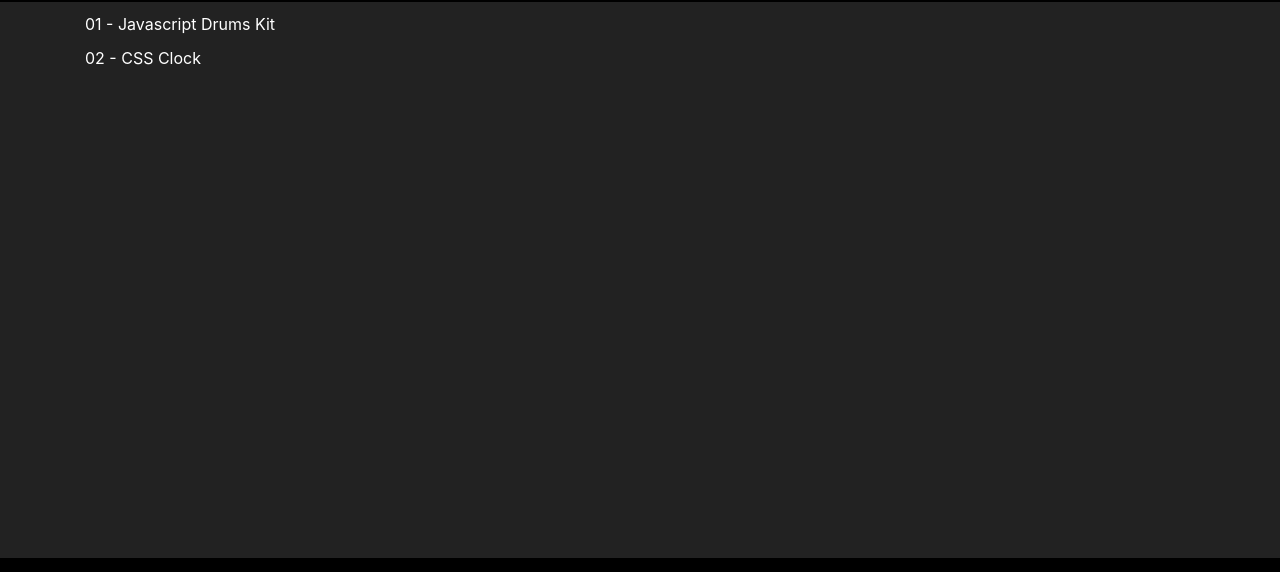
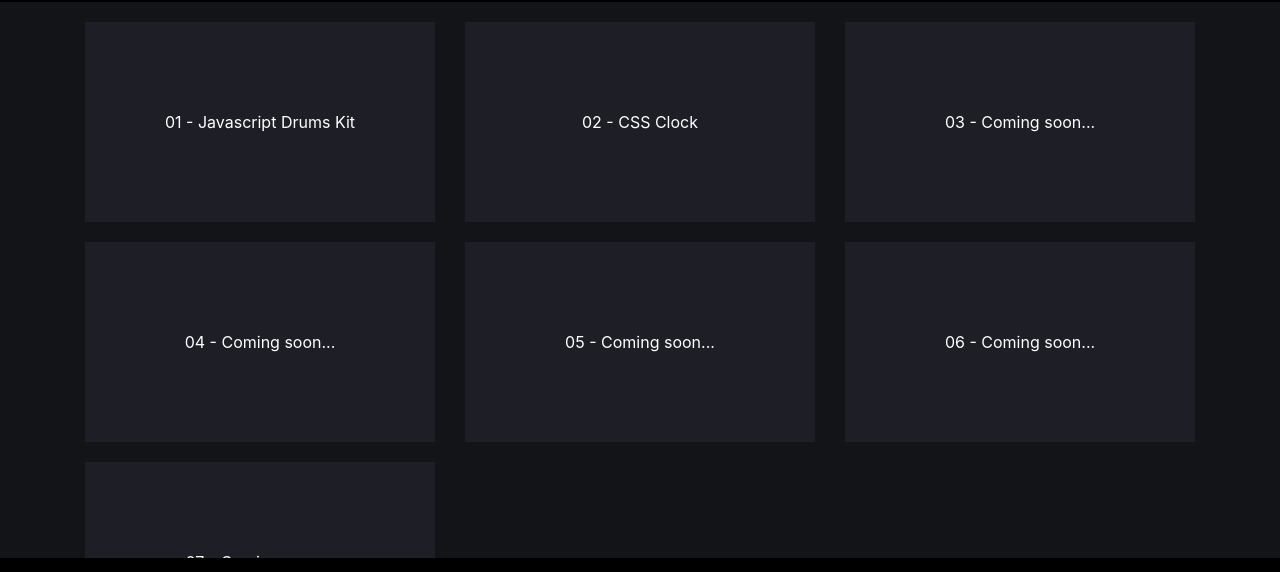
Before and after one commit to jesusriosdev/javascript30, a website: page index.html in a window 1280 px wide. Shown: the part 62-634 px from the top of the page. Drawn offline with Linux system fonts and the light colour scheme.

Commit message:
divs from main section

```diff
--- a/css/styles.css
+++ b/css/styles.css
@@ -1,39 +1,32 @@
+/* GENERAL */
 :root {
-    --body-bg-color: #222;
+    --body-bg-color: #131417;
     --body-font-color: #fff;
-
     --footer-bg-color: #000;
 
     --main-color: #0068c6;
-  }
+    --secondary-color: #1e1f26;
+    --tertiary-color: #222;
+}
 
 html, body {
     background-color: var(--body-bg-color);
     color: var(--body-font-color);
     width: 100%;
     margin: 0;
-  }
-
-header {
-    background-color: var(--footer-bg-color);
-    padding: 10px 25px;
 }
 
-header nav > a:hover {
-    color: var(--body-font-color);
-    text-decoration: none;
+section {
+    margin: 20px auto;
 }
 
-header nav > a > h4 {
-    display: inline;
+h1, h2, h3, h4, h5, h6 {
+    margin: 0;
 }
 
-footer {
-    background-color: var(--footer-bg-color);
-    bottom: 0;
-    padding: 20px 0;
-    position: absolute;
-    width: 100%;
+ul {
+    margin: 0;
+    padding: 0;
 }
 
 li {
@@ -50,12 +43,58 @@ a:hover {
     color: var(--main-color);
     text-decoration: none;
 }
+/* GENERAL */
 
-ul {
-    margin: 0;
-    padding: 0;
+/* HEADER STARTS */
+header {
+    background-color: var(--footer-bg-color);
+    padding: 10px 25px;
+}
+header nav > a:hover {
+    color: var(--body-font-color);
+    text-decoration: none;
+}
+header nav > a > h4 {
+    display: inline;
+}
+/* HEADER ENDS */
+
+/* MAIN SECTION STARTS */
+
+.exercise {
+    height: 200px;
+    margin-bottom: 20px;
+    width: inherit;
 }
 
-h1, h2, h3, h4, h5, h6 {
-    margin: 0;
+.exercise > div {
+    align-items: center;
+    background-color: var(--secondary-color);
+    display: flex;
+    height: 100%;
+    justify-content: center;
+    margin-bottom: 1rem !important;
+    width: 100%;
 }
+
+.exercise > div > a {
+
+    align-items: center;
+    display: flex;
+    height: inherit;
+    justify-content: center;
+    text-align: center;
+    width: inherit;
+}
+
+/* MAIN SECTION ENDS */
+
+/* FOOTER STARTS */
+footer {
+    background-color: var(--footer-bg-color);
+    bottom: 0;
+    padding: 20px 0;
+    position: absolute;
+    width: 100%;
+}
+/* FOOTER END */
--- a/index.html
+++ b/index.html
@@ -33,13 +33,54 @@
         <section>
             <div class="container">
                 <div class="row">
+
+                    <div class="col-12 col-sm-6 col-md-4 exercise">
+                        <div>
+                            <a target="__blank" href="01-javascript-drum-kit/index.html">01 - Javascript Drums Kit</a>
+                        </div>
+                    </div>
+
+                    <div class="col-12 col-sm-6 col-md-4 exercise">
+                        <div>
+                            <a target="__blank" href="02-css-js-clock/index.html">02 - CSS Clock</a>
+                        </div>
+                    </div>
+
+                    <div class="col-12 col-sm-6 col-md-4 exercise">
+                        <div>
+                            <a target="__blank" href="#">03 - Coming soon...</a>
+                        </div>
+                    </div>
+
+                    <div class="col-12 col-sm-6 col-md-4 exercise">
+                        <div>
+                            <a target="__blank" href="#">04 - Coming soon...</a>
+                        </div>
+                    </div>
+
+                    <div class="col-12 col-sm-6 col-md-4 exercise">
+                        <div>
+                            <a target="__blank" href="#">05 - Coming soon...</a>
+                        </div>
+                    </div>
+
+                    <div class="col-12 col-sm-6 col-md-4 exercise">
+                        <div>
+                            <a target="__blank" href="#">06 - Coming soon...</a>
+                        </div>
+                    </div>
+
+                    <div class="col-12 col-sm-6 col-md-4 exercise">
+                        <div>
+                            <a target="__blank" href="#">07 - Coming soon...</a>
+                        </div>
+                    </div>
+
                     <div class="col-12">
                         <ul>
                             <li>
-                                <a target="__blank" href="01-javascript-drum-kit/index.html">01 - Javascript Drums Kit</a>
                             </li>
                             <li>
-                                <a target="__blank" href="02-css-js-clock/index.html">02 - CSS Clock</a>
                             </li>
                         </ul>
                     </div>
@@ -51,7 +92,7 @@
 			<div class="container">
 				<div class="row">
 
-					<div class="col-12 col-md-6">
+					<div class="col-12 col-sm-6 ">
                         <div class="font-weight-lighter">
                             <p class="d-block">
                                 You can
@@ -88,7 +129,7 @@
                         </div>
                     </div>
 
-					<div class="col-12 col-md-6 d-flex justify-content-center">
+					<div class="col-12 col-sm-6 d-flex align-items-center justify-content-center">
                         <div class="text-center">
                             <a target="_blank" href="https://jesusrios.dev/" >
                                 <img class="d-block" src="img/full-logo-dark-transparent-bg-3000x1000_mini.png" alt="logo" height="100px" >
```
